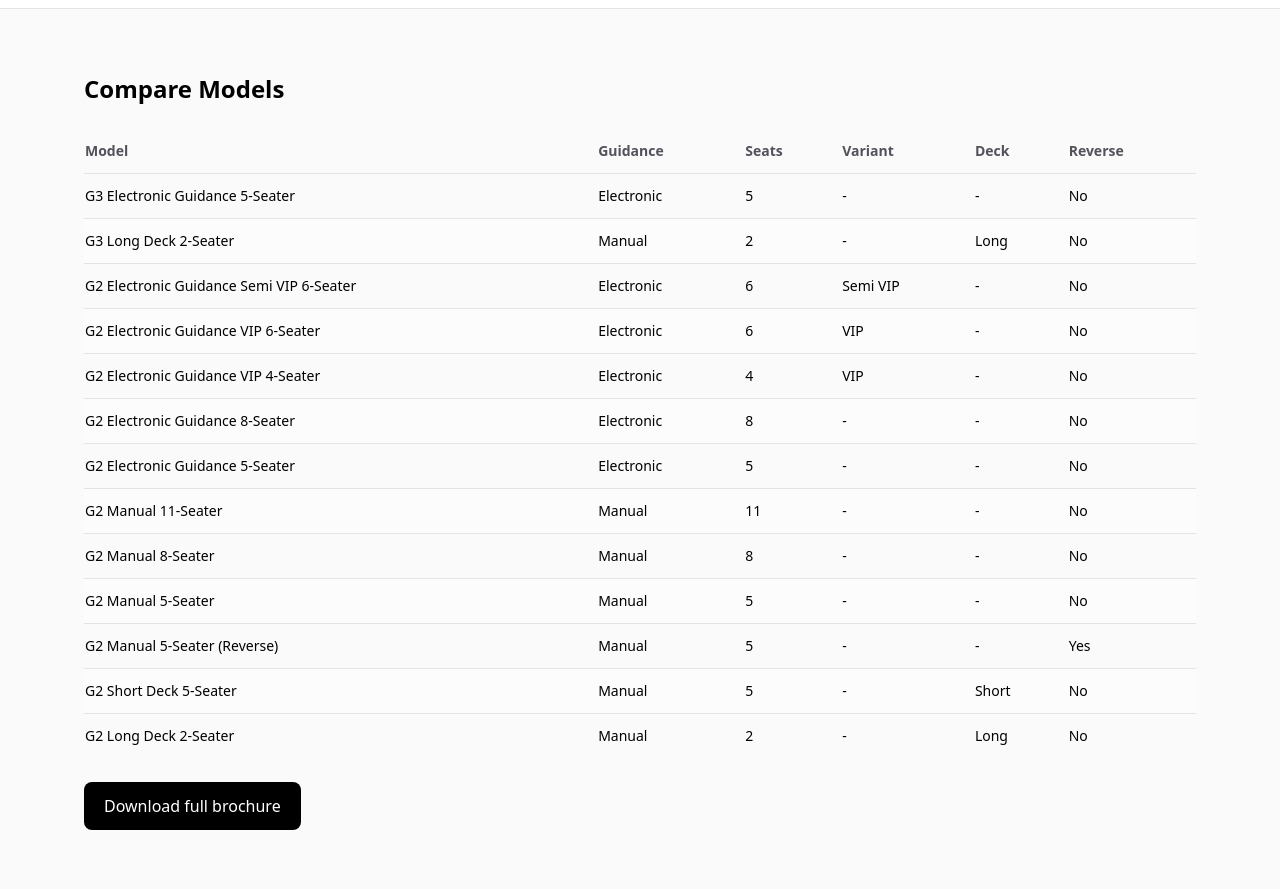
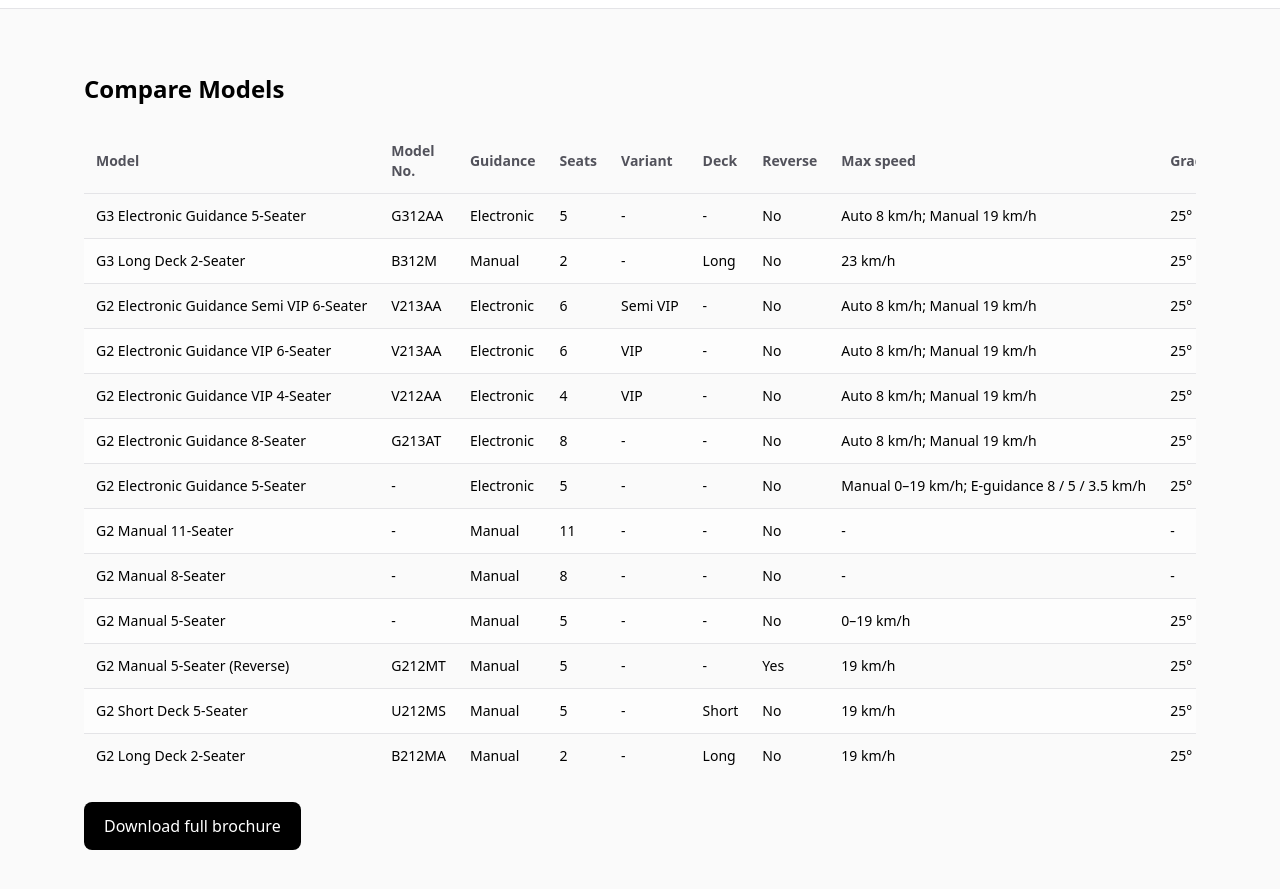
Before and after one commit to Aproglobal/apro-global-site, a React (Vite) app: page / in a window 1280 px wide. Shown: the part 2400-3289 px from the top of the page. Built offline with nearby package versions, Linux system fonts and the light colour scheme.

Commit message:
Update CompareTable.tsx

```diff
--- a/src/components/CompareTable.tsx
+++ b/src/components/CompareTable.tsx
@@ -1,3 +1,4 @@
+// src/components/CompareTable.tsx
 import React, { useEffect, useState } from 'react';
 import { MODELS } from '../data/models';
 import { SPECS } from '../data/specs';
@@ -13,16 +14,24 @@ type TipState = {
   viaKeyboard?: boolean;
 };
 
-function coreSpecs(code: string): string {
+function buildTip(code: string): string {
   const s = SPECS[code] || {};
-  const parts = [
+  const rows = [
+    s.modelNo ? `Model No.: ${s.modelNo}` : undefined,
     s.dimensions ? `Size: ${s.dimensions}` : undefined,
+    s.wheelbase ? `Wheelbase: ${s.wheelbase}` : undefined,
+    s.curbWeight ? `Curb: ${s.curbWeight}` : undefined,
     s.battery ? `Battery: ${s.battery}` : undefined,
     s.motor ? `Motor: ${s.motor}` : undefined,
+    s.suspension ? `Suspension: ${s.suspension}` : undefined,
+    s.brakes || s.parkingBrake ? `Brakes: ${[s.brakes, s.parkingBrake ? `+ ${s.parkingBrake}` : undefined].filter(Boolean).join(' ')}` : undefined,
     s.maxSpeed ? `Speed: ${s.maxSpeed}` : undefined,
     s.gradeability ? `Grade: ${s.gradeability}` : undefined,
+    s.payload ? `Payload: ${s.payload}` : undefined,
+    s.cargoBed ? `Cargo bed: ${s.cargoBed}` : undefined,
+    s.options?.length ? `Options: ${s.options.slice(0, 3).join(', ')}${s.options.length > 3 ? '…' : ''}` : undefined,
   ].filter(Boolean);
-  return parts.length ? parts.join(' · ') : 'Specs coming soon';
+  return rows.length ? rows.join(' • ') : 'Specs coming soon';
 }
 
 export default function CompareTable() {
@@ -37,6 +46,22 @@ export default function CompareTable() {
     trackEvent('compare_row_click', { code, name });
   };
 
+  const headers = [
+    'Model',
+    'Model No.',
+    'Guidance',
+    'Seats',
+    'Variant',
+    'Deck',
+    'Reverse',
+    'Max speed',
+    'Grade',
+    'Battery',
+    'Motor',
+    'Dimensions (L×W×H)',
+    'Payload',
+  ];
+
   return (
     <section
       id="compare"
@@ -46,13 +71,13 @@ export default function CompareTable() {
         <h3 className="text-2xl font-bold">Compare Models</h3>
 
         <div className="mt-6 overflow-x-auto">
-          <table className="min-w-[720px] w-full text-sm border-collapse">
+          <table className="min-w-[1200px] w-full text-sm border-collapse">
             <thead>
               <tr>
-                {['Model', 'Guidance', 'Seats', 'Variant', 'Deck', 'Reverse'].map((h) => (
+                {headers.map((h) => (
                   <th
                     key={h}
-                    className="py-3 pr-4 text-left text-zinc-600 dark:text-zinc-300 sticky top-0 bg-zinc-50 dark:bg-zinc-900 z-10"
+                    className="py-3 px-3 text-left text-zinc-600 dark:text-zinc-300 sticky top-0 bg-zinc-50 dark:bg-zinc-900 z-10"
                   >
                     {h}
                   </th>
@@ -61,7 +86,8 @@ export default function CompareTable() {
             </thead>
             <tbody>
               {MODELS.map((m: (typeof MODELS)[number], idx) => {
-                const tipContent = coreSpecs(m.code);
+                const s = SPECS[m.code] || {};
+                const tipContent = buildTip(m.code);
                 return (
                   <tr
                     key={m.code}
@@ -105,12 +131,19 @@ export default function CompareTable() {
                     }}
                     onBlur={() => setTip({ show: false, x: 0, y: 0 })}
                   >
-                    <td className="py-3 pr-4 font-medium">{m.name}</td>
-                    <td className="py-3 pr-4">{m.guidance}</td>
-                    <td className="py-3 pr-4">{m.seats}</td>
-                    <td className="py-3 pr-4">{m.variant ?? '-'}</td>
-                    <td className="py-3 pr-4">{m.deck ?? '-'}</td>
-                    <td className="py-3 pr-4">{m.reverse ? 'Yes' : 'No'}</td>
+                    <td className="py-3 px-3 font-medium whitespace-nowrap">{m.name}</td>
+                    <td className="py-3 px-3 whitespace-nowrap">{s.modelNo ?? '-'}</td>
+                    <td className="py-3 px-3 whitespace-nowrap">{m.guidance}</td>
+                    <td className="py-3 px-3 whitespace-nowrap">{m.seats}</td>
+                    <td className="py-3 px-3 whitespace-nowrap">{m.variant ?? '-'}</td>
+                    <td className="py-3 px-3 whitespace-nowrap">{m.deck ?? '-'}</td>
+                    <td className="py-3 px-3 whitespace-nowrap">{m.reverse ? 'Yes' : 'No'}</td>
+                    <td className="py-3 px-3 whitespace-nowrap">{s.maxSpeed ?? '-'}</td>
+                    <td className="py-3 px-3 whitespace-nowrap">{s.gradeability ?? '-'}</td>
+                    <td className="py-3 px-3 whitespace-nowrap">{s.battery ?? '-'}</td>
+                    <td className="py-3 px-3 whitespace-nowrap">{s.motor ?? '-'}</td>
+                    <td className="py-3 px-3 whitespace-nowrap">{s.dimensions ?? '-'}</td>
+                    <td className="py-3 px-3 whitespace-nowrap">{s.payload ?? '-'}</td>
                   </tr>
                 );
               })}
@@ -121,10 +154,9 @@ export default function CompareTable() {
         {/* Tooltip */}
         {tip.show && (
           <div
-            className={`pointer-events-none fixed z-30 max-w-[80vw] md:max-w-md px-3 py-2 rounded-lg shadow-lg
+            className="pointer-events-none fixed z-30 max-w-[80vw] md:max-w-md px-3 py-2 rounded-lg shadow-lg
                         text-xs md:text-sm leading-relaxed
-                        bg-white text-black dark:bg-zinc-800 dark:text-white border border-zinc-200 dark:border-zinc-700
-                        ${tip.viaKeyboard ? '' : ''}`}
+                        bg-white text-black dark:bg-zinc-800 dark:text-white border border-zinc-200 dark:border-zinc-700"
             style={{
               left: Math.min(tip.x + 14, window.innerWidth - 16),
               top: Math.min(tip.y + 14, window.innerHeight - 16),
```
